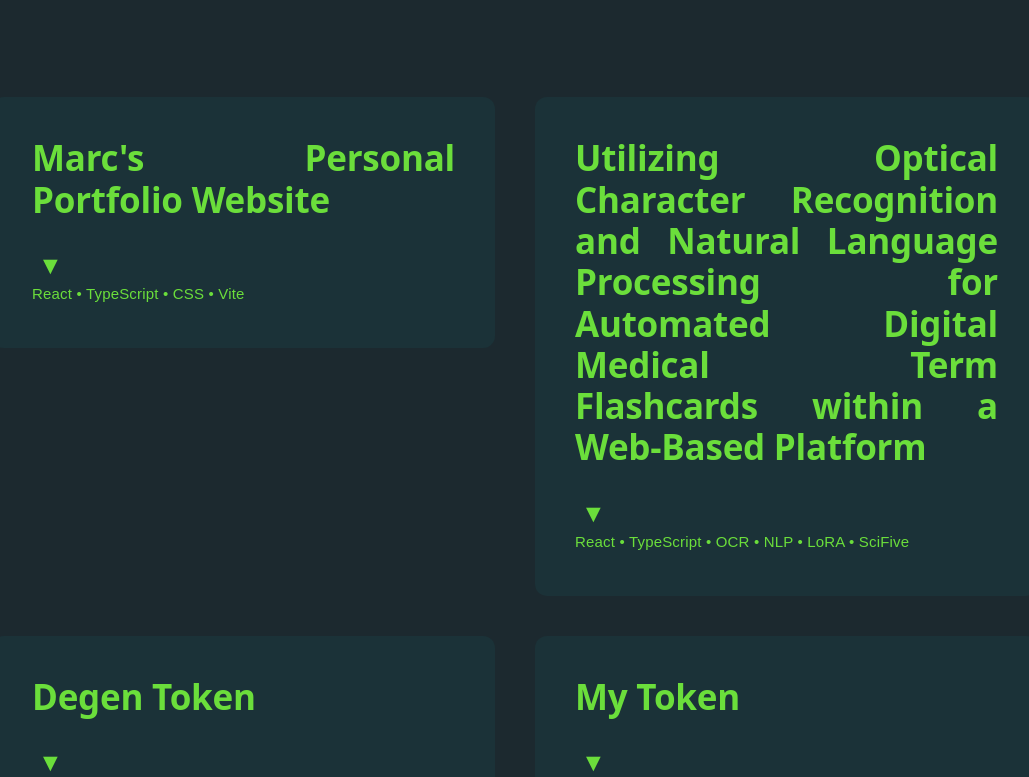
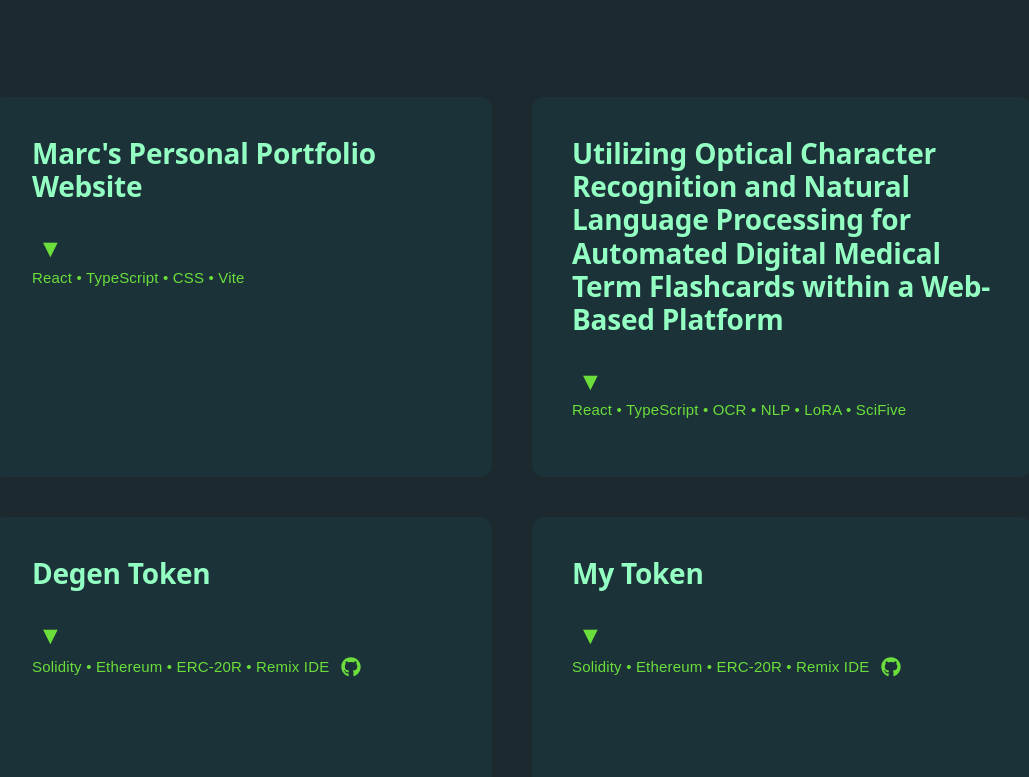
Before and after one commit to MarcAdornado12/website-portfolio, a React (Vite) app: page /projects in a window 1280 px wide. Shown: the part 423-1200 px from the top of the page, without its empty margins (125-1154 px from the left). Built offline with nearby package versions, Linux system fonts and the light colour scheme.

Commit message:
fix the box per project

```diff
--- a/src/App.css
+++ b/src/App.css
@@ -238,13 +238,13 @@
 }
 
 .projectList {
-  display: grid;
-  grid-template-columns: 1fr 1fr;
+  display: flex;
+  flex-wrap: wrap;
   gap: 40px;
-  max-width: 1600px;
-  width: 100%;
+  max-width: 1200px;
   margin: 0 auto;
-  align-items: start;
+  align-items: flex-start;
+  justify-content: flex-start;
 }
 
 .projectCard {
@@ -252,14 +252,16 @@
   background-color: #1b3238;
   border-radius: 12px;
   text-align: left;
+  width: 420px;
+  min-height: 300px;
 }
 
 .projectCard h2 {
   font-weight: bold;
-  font-size: 35px;
+  font-size: 28px;
   margin-bottom: 30px;
-  text-align: justify;
-  color: #6bde3b;
+  text-align: left;
+  color: #94ffc2;
 }
 
 .projectCard button {
```
